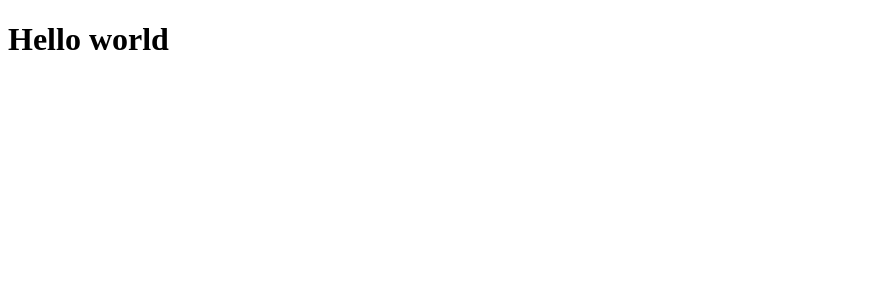
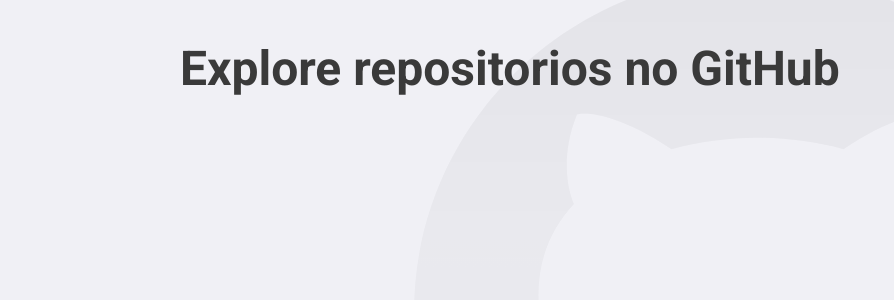
Before and after one commit to maatheusgouveia/bootcamp-05-react-typescript, a React (Create React App) app: page / in a window 1280 px wide. Shown: the top 300 px of the page, without its empty margins (0-894 px from the left). Built offline with nearby package versions, Linux system fonts and the light colour scheme.

Commit message:
Rotas e estilização global

```diff
--- a/package.json
+++ b/package.json
@@ -12,7 +12,9 @@
     "@types/react-dom": "^16.9.0",
     "react": "^16.13.1",
     "react-dom": "^16.13.1",
+    "react-router-dom": "^5.2.0",
     "react-scripts": "3.4.3",
+    "styled-components": "^5.2.0",
     "typescript": "~3.7.2"
   },
   "scripts": {
@@ -35,5 +37,9 @@
       "last 1 firefox version",
       "last 1 safari version"
     ]
+  },
+  "devDependencies": {
+    "@types/react-router-dom": "^5.1.6",
+    "@types/styled-components": "^5.1.4"
   }
 }
--- a/public/index.html
+++ b/public/index.html
@@ -4,7 +4,8 @@
     <meta charset="utf-8" />
     <meta name="viewport" content="width=device-width, initial-scale=1" />
     <meta name="theme-color" content="#3a3a3a" />
-    <title>Github Explorer</title>
+	<title>Github Explorer</title>
+	<link href="https://fonts.googleapis.com/css2?family=Roboto:wght@400;700&display=swap" rel="stylesheet">
   </head>
   <body>
     <noscript>You need to enable JavaScript to run this app.</noscript>
--- a/src/App.tsx
+++ b/src/App.tsx
@@ -1,7 +1,16 @@
 import React from "react";
+import { BrowserRouter } from "react-router-dom";
 
-function App() {
-	return <h1>Hello world</h1>;
-}
+import GlobalStyle from "./styles/global";
+import Routes from "./routes";
+
+const App: React.FC = () => (
+	<>
+		<BrowserRouter>
+			<Routes />
+		</BrowserRouter>
+		<GlobalStyle />
+	</>
+);
 
 export default App;
--- /dev/null
+++ b/src/pages/Dashboard/index.tsx
@@ -0,0 +1,8 @@
+import React from "react";
+import { Title } from "./styles";
+
+const Dashboard: React.FC = () => {
+	return <Title>Explore repositorios no GitHub</Title>;
+};
+
+export default Dashboard;
--- /dev/null
+++ b/src/pages/Dashboard/styles.ts
@@ -0,0 +1,6 @@
+import styled from "styled-components";
+
+export const Title = styled.h1`
+	font-size: 48px;
+	color: #3a3a3a;
+`;
--- /dev/null
+++ b/src/pages/Repository/index.tsx
@@ -0,0 +1,7 @@
+import React from "react";
+
+const Repository: React.FC = () => {
+	return <h1>Repository</h1>;
+};
+
+export default Repository;
--- /dev/null
+++ b/src/routes/index.tsx
@@ -0,0 +1,14 @@
+import React from "react";
+import { Route, Switch } from "react-router-dom";
+
+import Dashboard from "../pages/Dashboard";
+import Repository from "../pages/Repository";
+
+const Routes: React.FC = () => (
+	<Switch>
+		<Route path="/" exact component={Dashboard} />
+		<Route path="/repository" component={Repository} />
+	</Switch>
+);
+
+export default Routes;
--- /dev/null
+++ b/src/styles/global.ts
@@ -0,0 +1,30 @@
+import { createGlobalStyle } from "styled-components";
+import githubBackground from "../assets/github-background.svg";
+
+export default createGlobalStyle`
+	* {
+		margin: 0;
+		padding: 0;
+		outline: 0;
+		box-sizing: border-box;
+	}
+
+	body {
+		background: #F0F0F5 url(${githubBackground}) no-repeat 70% top;
+		-webkit-font-smoothing: antialiased;
+	}
+
+	body, input, button {
+		font: 16px Roboto, sans-serif;
+	}
+
+	#root {
+		max-width: 960px;
+		margin: 0 auto;
+		padding: 40px 20px;
+	}
+
+	button: {
+		cursor: pointer;
+	}
+`;
```
Also changed, not shown: src/assets/github-background.svg (added), 1 other file (tests, documents, lock files or other folders).
